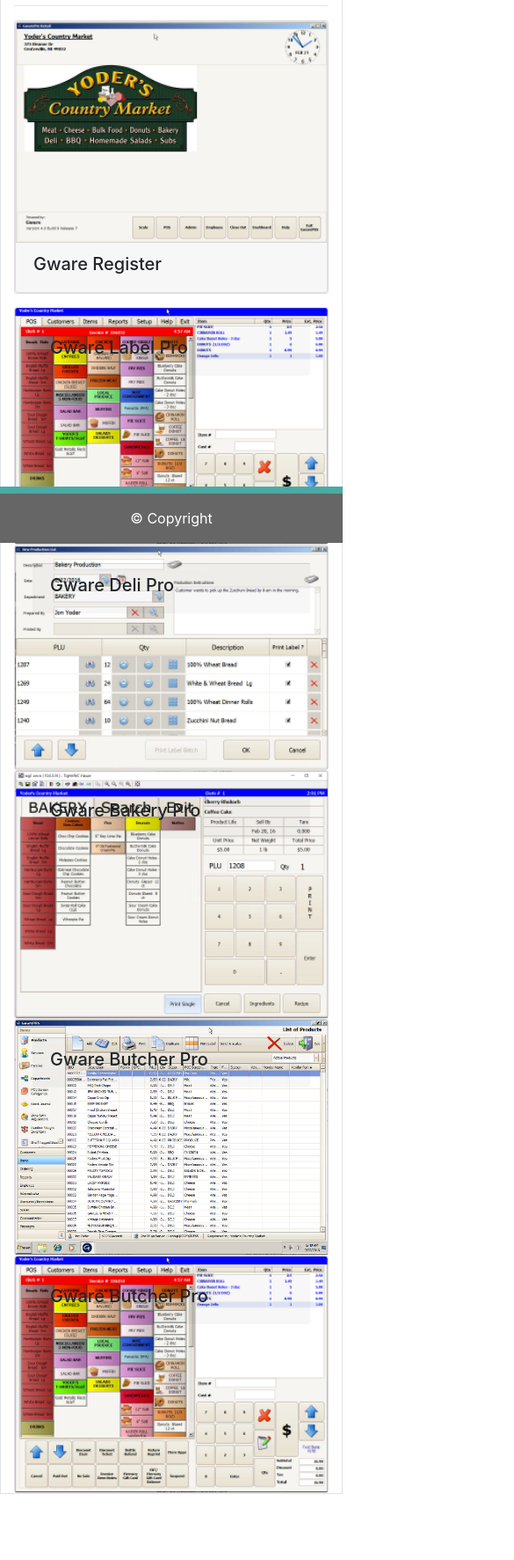
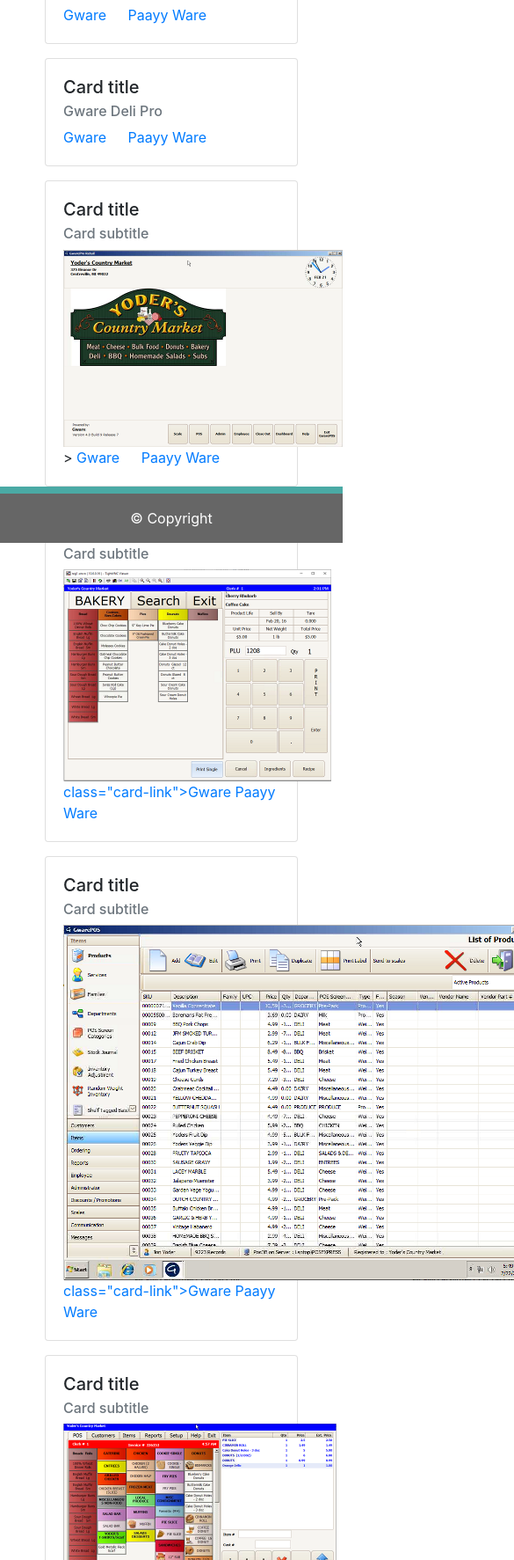
Before and after one commit to kdove/project32020, a plain HTML site: page portfolio.html in a window 390 px wide. Shown: the part 227-2000 px from the top of the page at 88% size, 585 px wide, since content can reach past the window. Drawn offline with nearby package versions, Linux system fonts and the light colour scheme.

Commit message:
updated portfolio page, still needs some work but it's improved substantially

```diff
--- a/css/style.css
+++ b/css/style.css
@@ -48,3 +48,12 @@ footer {
 .btn-primary {
   background-color: #4aaaa5;
 }
+
+.card-columns {
+span class="border border: -2rem;"></span;
+span class="border border: top -2rem;"></span;
+span class="border border: right -2rem;"></span;
+span class="border border: bottom -2rem;"></span;
+span class="border border: left -2rem;"></span;
+.card-columns-3
+}
--- a/portfolio.html
+++ b/portfolio.html
@@ -12,7 +12,6 @@
     <title>Portfolio</title>
   </head>
   <body>
-    <!-- navbar container per https://getbootstrap.com/docs/4.4/components/navbar/#containers -->
     <div class="container">
         <!-- Responsive nav bar -->
         <nav class="navbar navbar-expand-sm-md-lg">
@@ -37,92 +36,100 @@
         </nav>
       </div>
       <br />
-    <!-- container spans 12 columns for "Portfolio" label -->
-    <div class="container pt-3p-3 my-3 border background-color-white">
-        <div class=“row”>
-          <div class=“col-md-12”>
-            <div class=“page-header”>
-              <h2 class="h2-responsive font-weight-bold my-4">Portfolio</h2>
-              <hr>
+    <div class="container-fluid mt-4">
+      <div class="row justify-content-center">
+        <div class="col-auto mb-3">
+          <div class="card" style="width: 18rem;">
+            <div class="card-body">
+              <h5 class="card-title">Gware Label Pro</h5>
+              <h6 class="card-subtitle mb-2 text-muted">Gware Label Pro</h6>
+              <picture class="card-img-top" alt="Gware Label Pro" id="Gware Label Pro" img src="assets\images\image299.png">
+              </picture>
+              <a href="http://grsweigh.com" class="card-link">Gware</a>
+              <a href="http://paayyware.com" class="card-link">Paayy Ware</a>
             </div>
           </div>
         </div>
-      <!-- card group responsive card layout -->
-      <!-- first card -->
-      <div class="card-group">
-        <div class="card">
-              <div class="card text-black bg-darkmb-3text-center">
-                <img src="assets\images\image296.png"
-                  class="card-img-top" alt="Grocery Point os Sale" id="Gware Pro">
-                  <div class="card-footer" card-title="Gware Grocery Retail Pro">
-                    <h5>Gware Register</h5>
+        <div class="col-auto mb-3">
+          <div class="card" style="width: 18rem;">
+            <div class="card-body">
+              <h5 class="card-title">Card title</h5>
+              <h6 class="card-subtitle mb-2 text-muted">Gware Deli Pro</h6>
+              <picture class="card-img-top" alt="Gware Label Pro" id="Gware Label Pro" img src="assets\images\image327.png">
+              </picture>
+              <a href="http://grsweigh.com" class="card-link">Gware</a>
+              <a href="http://paayyware.com" class="card-link">Paayy Ware</a>
+            </div>
+          </div>
+        </div>
+        <div class="col-auto mb-3">
+          <div class="card" style="width: 18rem;">
+            <div class="card-body">
+              <h5 class="card-title">Card title</h5>
+              <h6 class="card-subtitle mb-2 text-muted">Card subtitle</h6>
+              <picture class="card-img-top" alt="Grocery Point os Sale" id="Gware Pro">
+                <img src="assets\images\image296.png">
+              </picture>>
+              <a href="http://grsweigh.com" class="card-link">Gware</a>
+              <a href="http://paayyware.com" class="card-link">Paayy Ware</a>
+            </div>
+          </div>
+        </div>
+        <div class="col-auto mb-3">
+          <div class="card" style="width: 18rem;">
+            <div class="card-body">
+              <h5 class="card-title">Card title</h5>
+              <h6 class="card-subtitle mb-2 text-muted">Card subtitle</h6>
+              <picture  class="card-img-top" alt="Gware Label Pro" id="Gware Label Pro">
+                <img src="assets\images\image324.png">
+            </picture>
+              <a href="http://grsweigh.com">class="card-link">Gware</a>
+              <a href="http://paayyware.com" class="card-link">Paayy Ware</a>
+            </div>
+          </div>
+        </div>
+        <div class="col-auto mb-3">
+          <div class="card" style="width: 18rem;">
+            <div class="card-body">
+              <h5 class="card-title">Card title</h5>
+              <h6 class="card-subtitle mb-2 text-muted">Card subtitle</h6>
+              <picture class="card-img-top" alt="Gware Label Pro" id="Gware Label Pro">
+                <img src="assets\images\image307.png">
+              </picture>
+                <a href="http://grsweigh.com">class="card-link">Gware</a>
+                <a href="http://paayyware.com" class="card-link">Paayy Ware</a>
+            </div>
+          </div>
+        </div>
+        <div class="col-auto mb-3">
+          <div class="card" style="width: 18rem;">
+            <div class="card-body">
+              <h5 class="card-title">Card title</h5>
+              <h6 class="card-subtitle mb-2 text-muted">Card subtitle</h6>
+                <picture class="card-img-top" alt="Gware Label Pro" id="Gware Label Pro">
+                  <img src="assets\images\image299.png">
+                </picture>
+                <a href="http://grsweigh.com">class="card-link">Gware</a>
+                <a href="http://paayyware.com" class="card-link">Paayy Ware</a>
+            </div>
+          </div>
+        </div>
+        <!-- <div class="col-auto mb-3">
+          <div class="card" style="width: 18rem;">
+            <div class="card-body">
+              <h5 class="card-title">Card title</h5>
+              <h6 class="card-subtitle mb-2 text-muted">Card subtitle</h6>
+              <p class="card-text">
+                Some quick example text to build on the card title and make up
+                the bulk of the card's content.
+              </p>
+              <a href="#" class="card-link">Card link</a>
+              <a href="#" class="card-link">Another link</a>
             </div>
           </div>
         </div>
       </div>
-            <!-- second card -->
-            <div class="card">
-              <div class=“card-text-whitebg-dark-mb-3">
-                <img src="assets\images\image299.png"
-                class="card-img-top" alt="Gware Label Pro" id="Gware Label Pro">
-                <div class="card-img-overlay">
-                  <div class="card-footer" card-title="Gware Label Pro">
-                    <h5>Gware Label Pro</h5>
-                  </div>
-                </div>
-              </div>
-          </div>
-          <!-- third card -->
-          <div class="card">
-              <div class=“card-text-whitebg-dark-mb-3text-center”
-                style=“max-width:18rem;“>
-                <img src="assets\images\image327.png"
-                class="card-img-top" alt="Gware Label Pro" id="Gware Label Pro">
-                <div class="card-img-overlay">
-                  <div class="card-footer" card-title="Gware ">
-                    <h5>Gware Deli Pro</h5>
-                  </div>
-                </div>
-              </div>
-          </div>
-              <!-- fourth card -->
-              <div class="card">
-                <div class=“card-text-whitebg-dark-mb-3text-center” style=“max-width:18rem;“>
-                  <img src="assets\images\image324.png"
-                  class="card-img-top" alt="Gware Label Pro" id="Gware Label Pro">
-                  <div class="card-img-overlay">
-                    <div class="card-footer" card-title="Gware Grocery Retail Pro">
-                      <h5>Gware Bakery Pro<h5>
-                    </div>
-                  </div>
-                </div>
-              </div>
-            <!-- fifth card -->
-            <div class="card">
-              <div class=“card-text-whitebg-dark-mb-3text-center” style=“max-width:18rem;“>
-                <img src="assets\images\image307.png"
-                class="card-img-top" alt="Gware Label Pro" id="Gware Label Pro">
-                <div class="card-img-overlay">
-                  <div class="card-footer" card-title="Gware Grocery Retail Pro">
-                    <h5>Gware Butcher Pro<h5>
-                  </div>
-                </div>
-              </div>
-            </div>
-        <!-- sixth card -->
-        <div class="card">
-          <div class=“card-text-whitebg-dark-mb-3text-center” style=“max-width:18rem;“>
-            <img src="assets\images\image299.png"
-            class="card-img-top" alt="Gware Label Pro" id="Gware Label Pro">
-            <div class="card-img-overlay">
-              <div class="card-footer" card-title="Gware Grocery Retail Pro">
-                <h5>Gware Butcher Pro<h5>
-              </div>
-            </div>
-          </div>
-        </div>
-      <!-- this is the div ending for the <div class="card-group", all cards between are part of the group-->
-      </div>
+    </div> -->
     <br/>
     <br/>
     <br/>
```
Lines whose indentation alone changed are shown as unchanged.
